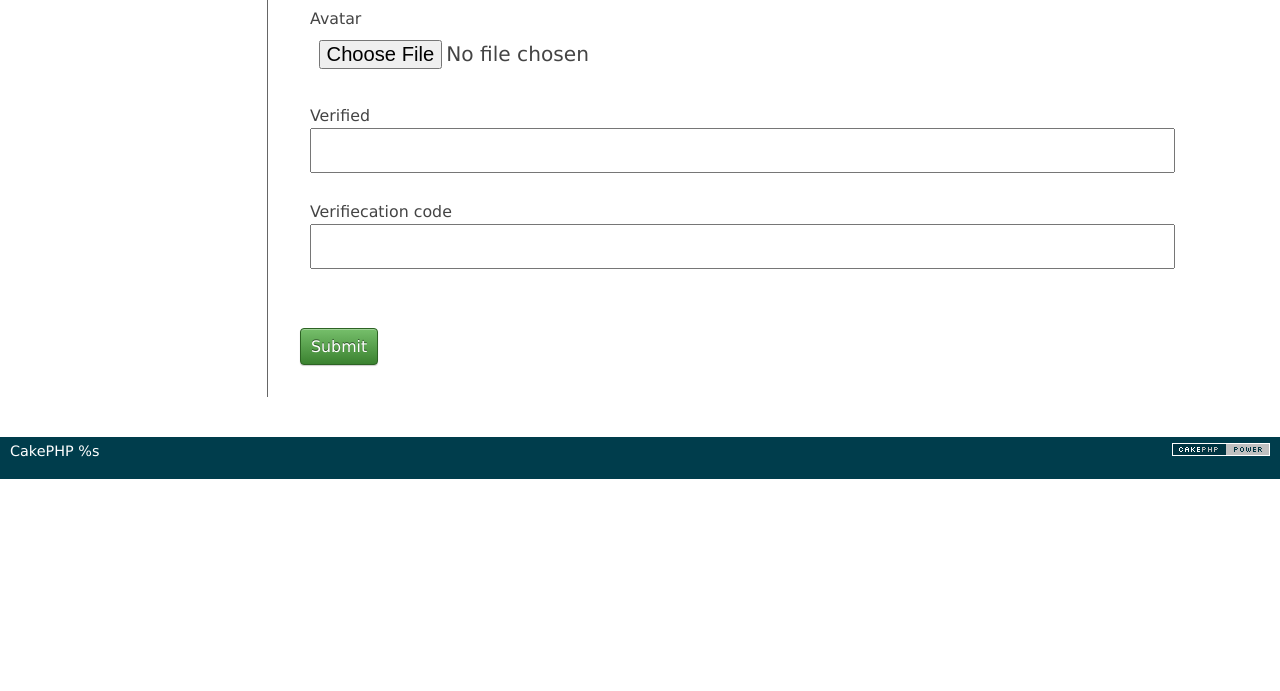
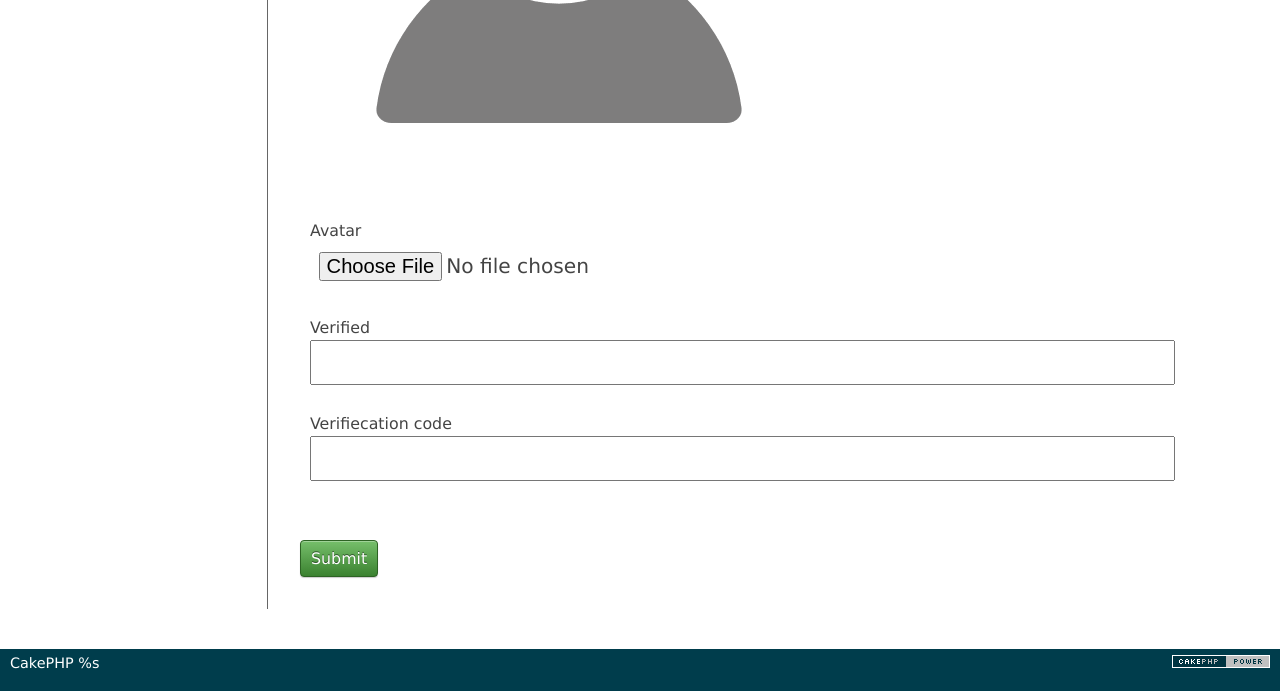
Before and after one commit to manhgd94/money-lover, a CakePHP app: the page made by app/View/Users/add.ctp in a window 1280 px wide. Shown: the part 794-1485 px from the top of the page. Before the commit the page ends 1273 px from the top, so only its background shows below. Run offline with PHP 8.4 and a stand-in for CakePHP, Linux system fonts and the light colour scheme; the template is opened without the code that fills it: most values are stand-ins (such as "Sample title", 1, 10 or a date in 2020); form fields are guessed from the names that the template uses; data that the repository does not hold is empty; some libraries are stand-ins or nearby versions.

Commit message:
fix name login and img

```diff
--- a/app/View/Layouts/default.ctp
+++ b/app/View/Layouts/default.ctp
@@ -44,9 +44,9 @@
 
 			<?php echo $this->Flash->render(); ?>
 
-			<?php if(isset($userlogin)){ echo "Hello ".$userlogin['username']; ?>
+			<?php if(isset($userlogin)): echo "Hello ".$userlogin['name']; ?>
 			<span><?php echo $this->Html->link(__('Logout'), array('controller' => 'users', 'action' => 'logout')); ?></span>
-			<?php } ?>
+			<?php endif ?>
 
 			<?php echo $this->fetch('content'); ?>
 		</div>
```
Also changed, not shown: app/webroot/img/avatar01.jpg (added), app/webroot/img/avatar02.jpg (added), app/webroot/img/icon-profile.png (added).
